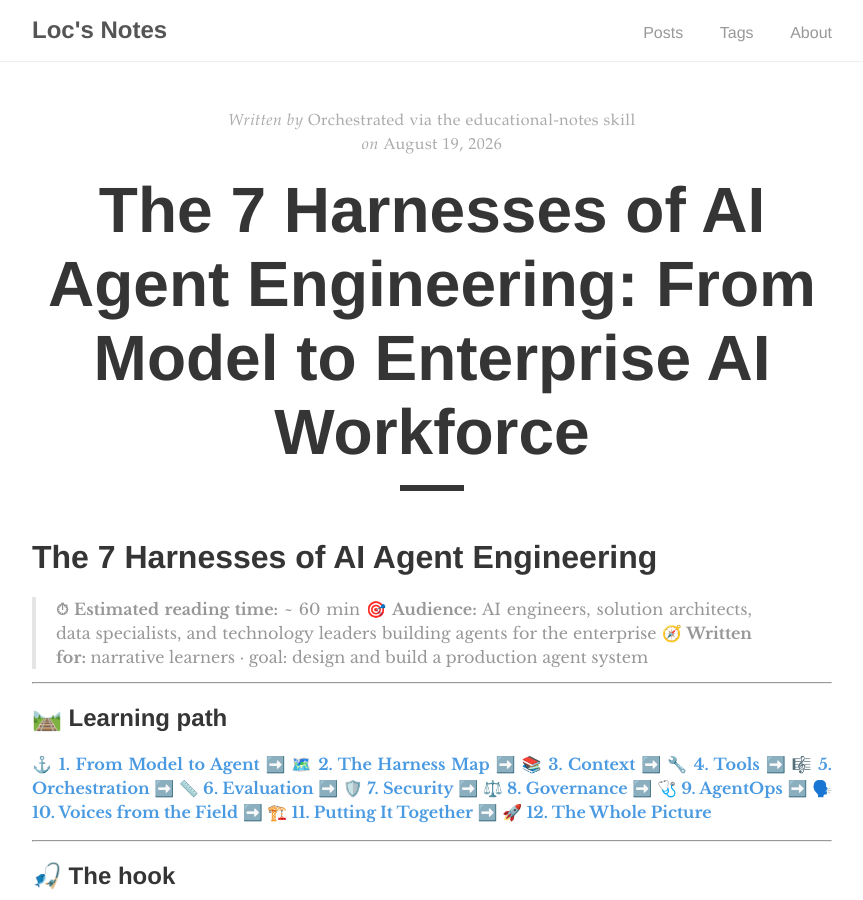
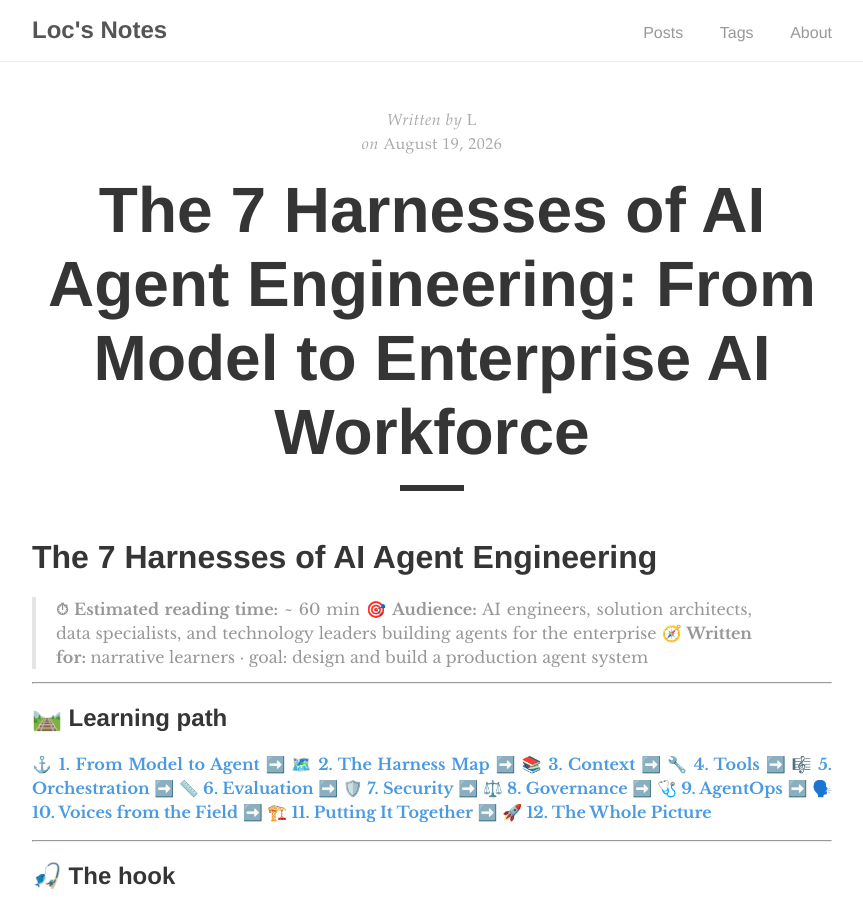
Before and after one commit to XSpring/xspring.github.io, a Jekyll site: the page built from _posts/2026-08-19-the-7-harnesses-of-ai-agent-engineering.md, in a window 1280 px wide and 900 px high. Shown: the whole window, without its empty margins (208-1071 px from the left). Built offline with Jekyll 4.4.1, drawn with Linux system fonts in a browser that asks for light colours; our own code applies the rules of GitHub Pages for plain Markdown files.

Commit message:
Update 2026-08-19-the-7-harnesses-of-ai-agent-engineering.md

```diff
--- a/_posts/2026-08-19-the-7-harnesses-of-ai-agent-engineering.md
+++ b/_posts/2026-08-19-the-7-harnesses-of-ai-agent-engineering.md
@@ -1,6 +1,6 @@
 ---
 title: "The 7 Harnesses of AI Agent Engineering: From Model to Enterprise AI Workforce"
-author: "Orchestrated via the educational-notes skill"
+author: "L"
 audience: "AI engineers, solution architects, data specialists, and technology leaders preparing agents for enterprise production"
 length: "LONG (12 chapters)"
 modality: "narrative"
```
